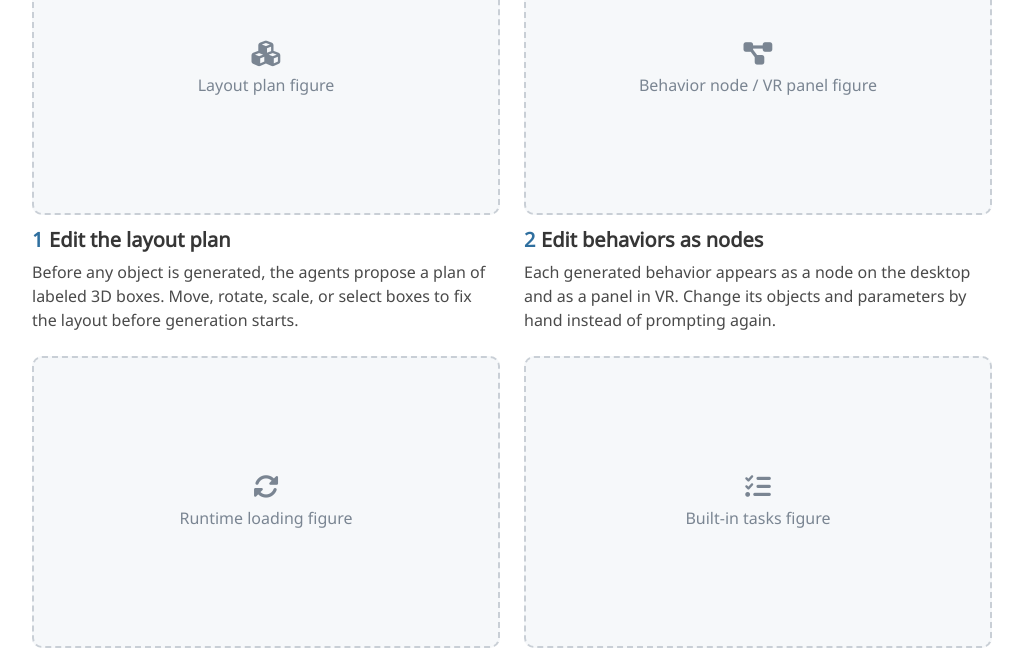
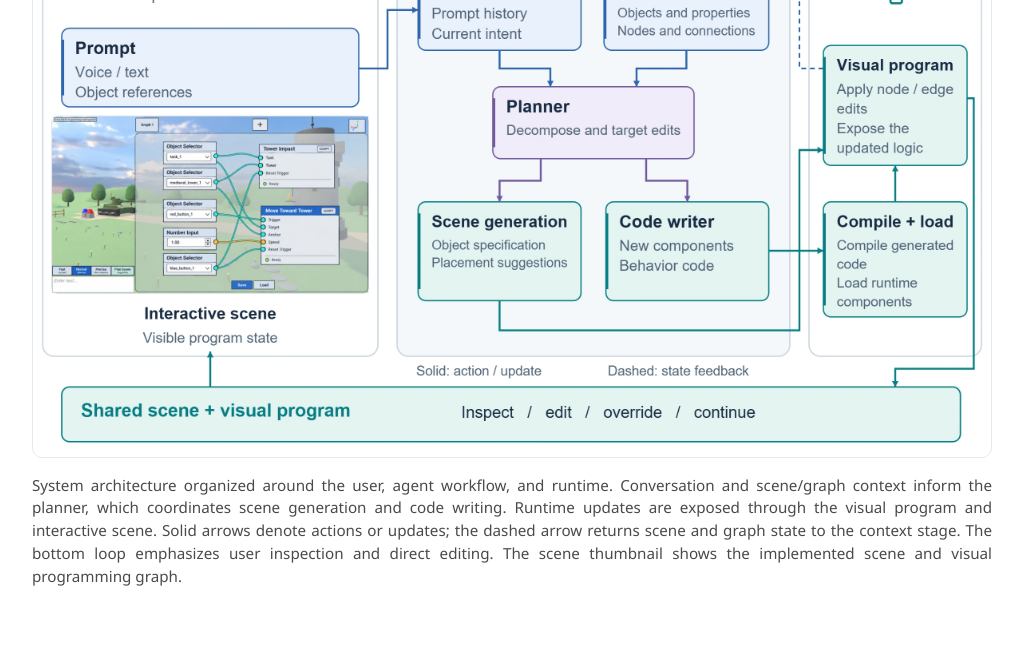
Before and after one commit to bob354/setpiece, a plain HTML site: page index.html in a window 1280 px wide. Shown: the part 1729-2387 px from the top of the page, without its empty margins (128-1151 px from the left). Drawn offline with Linux system fonts and the light colour scheme; some icons are missing; a web font is replaced by a local one.

Commit message:
Add Pipeline section with system architecture diagram
Rendered from system_architecture.pdf at 2400px as WebP (205 KB). The
image opens full size on click; the caption is left-aligned on phones.

Co-Authored-By: Claude Opus 5.5 <noreply@anthropic.com>

```diff
--- a/index.html
+++ b/index.html
@@ -134,6 +134,30 @@
       </div>
     </div>
     <!--/ Abstract. -->
+
+    <!-- Pipeline. -->
+    <div class="columns is-centered has-text-centered pipeline">
+      <div class="column is-full-width">
+        <h2 class="title is-3">Pipeline</h2>
+        <figure>
+          <a href="./static/images/pipeline.webp" target="_blank" rel="noopener"
+             title="Open full-size diagram">
+            <img src="./static/images/pipeline.webp" width="2400" height="1416"
+                 alt="SetPiece system architecture in three columns. User in VR: a prompt by voice or text with object references, and an interactive scene showing the visual program state. Agent workflow: conversation and scene-plus-graph context feed a planner, which drives scene generation and a code writer. Runtime: generated code is compiled and loaded, and the visual program applies node and edge edits. A bottom bar, Shared scene plus visual program, lets the user inspect, edit, override, or continue.">
+          </a>
+          <figcaption class="content has-text-justified">
+            System architecture organized around the user, agent workflow, and runtime.
+            Conversation and scene/graph context inform the planner, which coordinates scene
+            generation and code writing. Runtime updates are exposed through the visual program and
+            interactive scene. Solid arrows denote actions or updates; the dashed arrow returns scene
+            and graph state to the context stage. The bottom loop emphasizes user inspection and
+            direct editing. The scene thumbnail shows the implemented scene and visual programming
+            graph.
+          </figcaption>
+        </figure>
+      </div>
+    </div>
+    <!--/ Pipeline. -->
   </div>
 </section>
 
--- a/static/css/index.css
+++ b/static/css/index.css
@@ -99,6 +99,25 @@ body {
   aspect-ratio: 16 / 10;
 }
 
+/* Pipeline figure */
+.pipeline {
+  margin-top: 2.5rem;
+}
+
+.pipeline img {
+  display: block;
+  width: 100%;
+  height: auto;
+  border: 1px solid #e6e9ed;
+  border-radius: 10px;
+}
+
+.pipeline figcaption {
+  margin-top: 1rem;
+  color: #4a4a4a;
+  font-size: 0.95rem;
+}
+
 /* Method overview */
 .method-step {
   height: 100%;
@@ -163,6 +182,9 @@ body {
 }
 
 @media screen and (max-width: 768px) {
+  .pipeline figcaption {
+    text-align: left !important;
+  }
   .publication-title {
     font-size: 2.25rem !important;
   }
```
Also changed, not shown: static/images/pipeline.webp (added).
